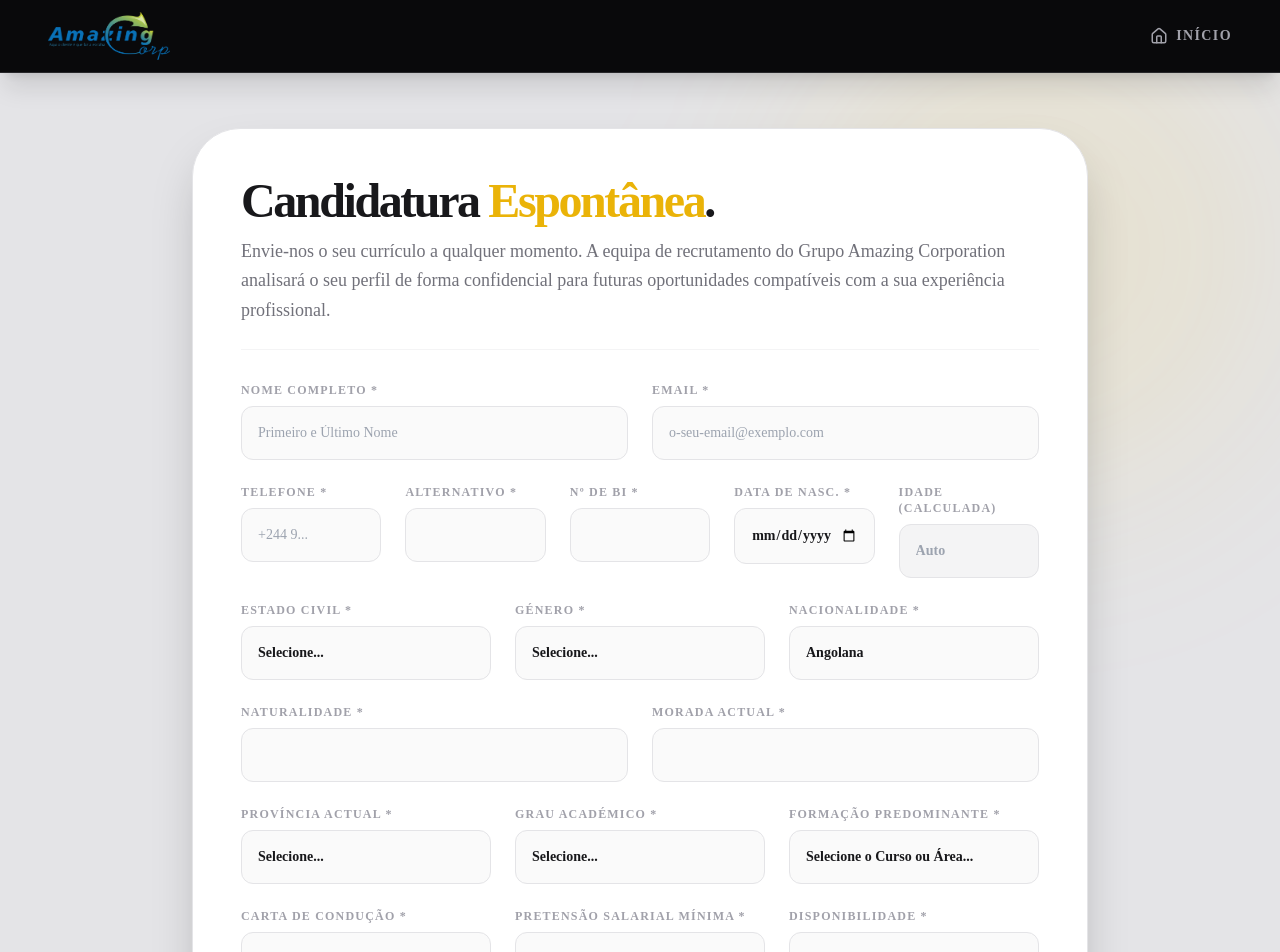
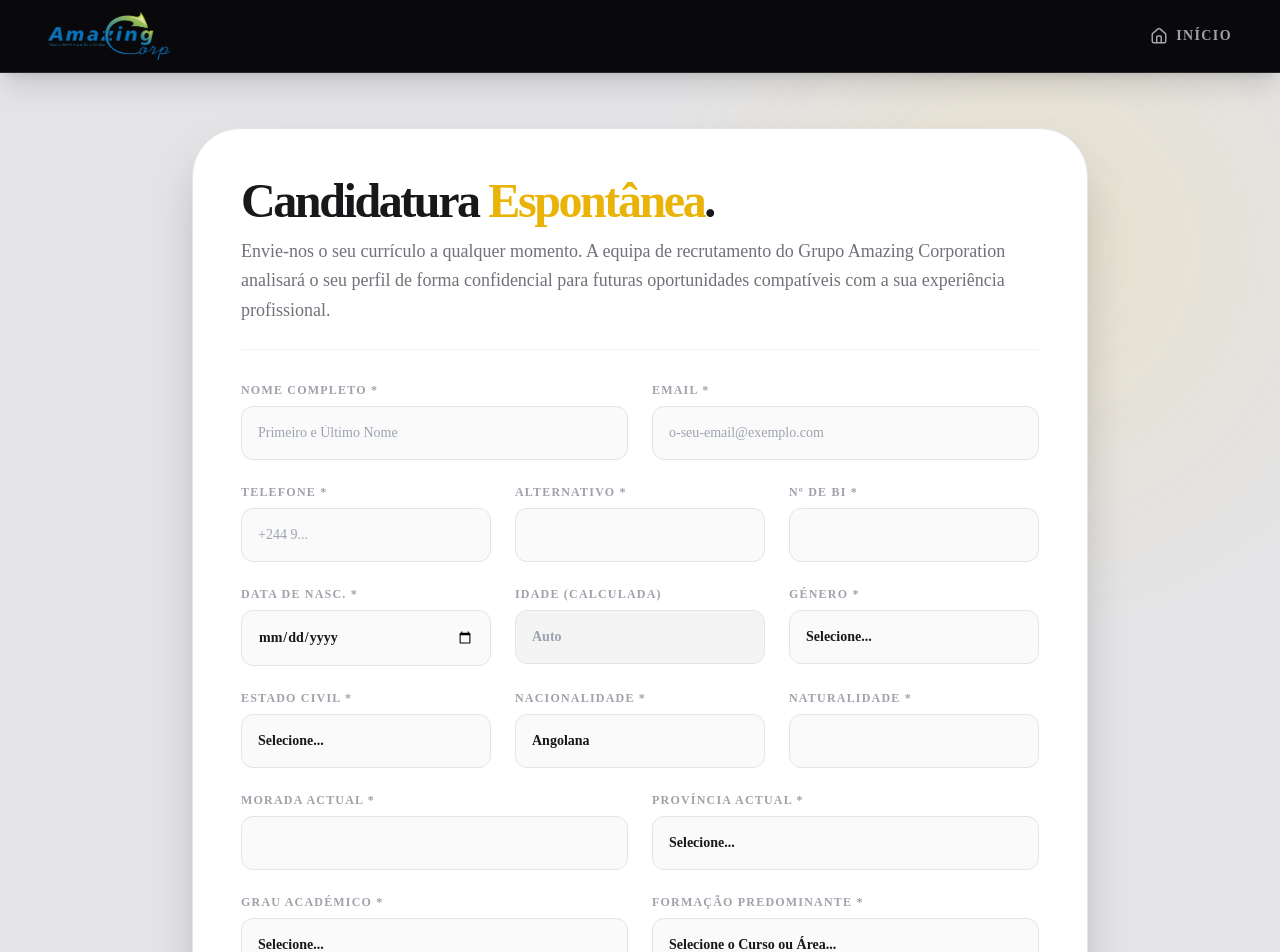
Before and after one commit to Simao1994/Amazing-Corporation-ERP-PRO, a React (Vite) app: page /#/candidatura-espontanea in a window 1280 px wide. Shown: the top 952 px of the page. Built offline with nearby package versions, Linux system fonts and the light colour scheme; no server answers; the database is empty; sample sign-in values are in the browser's storage.

Commit message:
style(rh): Align Spontaneous Form Grid Layout
- Grouped inputs homogeneously (2 and 3 columns) for better readability.

- Solved chaotic spacing on ID documents and demographics fields.

```diff
--- a/pages/PublicCandidaturaEspontanea.tsx
+++ b/pages/PublicCandidaturaEspontanea.tsx
@@ -227,6 +227,7 @@
                     </div>
 
                     <form onSubmit={handleSubmit} className="space-y-6">
+                        {/* IDENTIFICAÇÃO BÁSICA */}
                         <div className="grid grid-cols-1 md:grid-cols-2 gap-6">
                             <div>
                                 <label className="block text-xs font-black text-zinc-400 uppercase tracking-widest mb-2">Nome Completo *</label>
@@ -238,7 +239,8 @@
                             </div>
                         </div>
 
-                        <div className="grid grid-cols-1 md:grid-cols-2 lg:grid-cols-5 gap-6">
+                        {/* CONTACTOS E BI */}
+                        <div className="grid grid-cols-1 md:grid-cols-3 gap-6">
                             <div>
                                 <label className="block text-xs font-black text-zinc-400 uppercase tracking-widest mb-2">Telefone *</label>
                                 <input required type="tel" value={formData.telefone} onChange={e => setFormData({ ...formData, telefone: e.target.value })} className="w-full bg-zinc-50 border border-zinc-200 text-zinc-900 rounded-xl p-4 text-sm font-bold focus:border-yellow-500 focus:ring-2 focus:ring-yellow-500/20 outline-none transition-all placeholder:font-normal" placeholder="+244 9..." />
@@ -251,6 +253,10 @@
                                 <label className="block text-xs font-black text-zinc-400 uppercase tracking-widest mb-2">Nº de BI *</label>
                                 <input required type="text" value={formData.bi} onChange={e => setFormData({ ...formData, bi: e.target.value })} className="w-full bg-zinc-50 border border-zinc-200 text-zinc-900 rounded-xl p-4 text-sm font-bold focus:border-yellow-500 focus:ring-2 focus:ring-yellow-500/20 outline-none transition-all placeholder:font-normal" />
                             </div>
+                        </div>
+
+                        {/* DADOS PESSOAIS */}
+                        <div className="grid grid-cols-1 md:grid-cols-3 gap-6">
                             <div>
                                 <label className="block text-xs font-black text-zinc-400 uppercase tracking-widest mb-2">Data de Nasc. *</label>
                                 <input required type="date" value={formData.data_nascimento} onChange={e => setFormData({ ...formData, data_nascimento: e.target.value })} className="w-full bg-zinc-50 border border-zinc-200 text-zinc-900 rounded-xl p-4 text-sm font-bold focus:border-yellow-500 focus:ring-2 focus:ring-yellow-500/20 outline-none transition-all placeholder:font-normal" />
@@ -265,8 +271,18 @@
                                     className="w-full bg-zinc-100 border border-zinc-200 text-zinc-500 rounded-xl p-4 text-sm font-bold cursor-not-allowed outline-none transition-all"
                                 />
                             </div>
+                            <div>
+                                <label className="block text-xs font-black text-zinc-400 uppercase tracking-widest mb-2">Género *</label>
+                                <select required value={formData.genero} onChange={e => setFormData({ ...formData, genero: e.target.value })} className="w-full bg-zinc-50 border border-zinc-200 text-zinc-900 rounded-xl p-4 text-sm font-bold focus:border-yellow-500 focus:ring-2 focus:ring-yellow-500/20 outline-none transition-all appearance-none cursor-pointer">
+                                    <option value="" disabled>Selecione...</option>
+                                    <option value="Masculino">Masculino</option>
+                                    <option value="Feminino">Feminino</option>
+                                    <option value="Prefiro não dizer">Prefiro não dizer</option>
+                                </select>
+                            </div>
                         </div>
 
+                        {/* ESTADO CIVIL E DEMOGRAFIA */}
                         <div className="grid grid-cols-1 md:grid-cols-3 gap-6">
                             <div>
                                 <label className="block text-xs font-black text-zinc-400 uppercase tracking-widest mb-2">Estado Civil *</label>
@@ -278,32 +294,21 @@
                                 </select>
                             </div>
                             <div>
-                                <label className="block text-xs font-black text-zinc-400 uppercase tracking-widest mb-2">Género *</label>
-                                <select required value={formData.genero} onChange={e => setFormData({ ...formData, genero: e.target.value })} className="w-full bg-zinc-50 border border-zinc-200 text-zinc-900 rounded-xl p-4 text-sm font-bold focus:border-yellow-500 focus:ring-2 focus:ring-yellow-500/20 outline-none transition-all appearance-none cursor-pointer">
-                                    <option value="" disabled>Selecione...</option>
-                                    <option value="Masculino">Masculino</option>
-                                    <option value="Feminino">Feminino</option>
-                                    <option value="Prefiro não dizer">Prefiro não dizer</option>
-                                </select>
-                            </div>
-                            <div>
                                 <label className="block text-xs font-black text-zinc-400 uppercase tracking-widest mb-2">Nacionalidade *</label>
                                 <input required type="text" value={formData.nacionalidade} onChange={e => setFormData({ ...formData, nacionalidade: e.target.value })} className="w-full bg-zinc-50 border border-zinc-200 text-zinc-900 rounded-xl p-4 text-sm font-bold focus:border-yellow-500 focus:ring-2 focus:ring-yellow-500/20 outline-none transition-all placeholder:font-normal" />
                             </div>
-                        </div>
-
-                        <div className="grid grid-cols-1 md:grid-cols-2 gap-6">
                             <div>
                                 <label className="block text-xs font-black text-zinc-400 uppercase tracking-widest mb-2">Naturalidade *</label>
                                 <input required type="text" value={formData.naturalidade} onChange={e => setFormData({ ...formData, naturalidade: e.target.value })} className="w-full bg-zinc-50 border border-zinc-200 text-zinc-900 rounded-xl p-4 text-sm font-bold focus:border-yellow-500 focus:ring-2 focus:ring-yellow-500/20 outline-none transition-all placeholder:font-normal" />
                             </div>
+                        </div>
+
+                        {/* MORADA */}
+                        <div className="grid grid-cols-1 md:grid-cols-2 gap-6">
                             <div>
                                 <label className="block text-xs font-black text-zinc-400 uppercase tracking-widest mb-2">Morada Actual *</label>
                                 <input required type="text" value={formData.morada} onChange={e => setFormData({ ...formData, morada: e.target.value })} className="w-full bg-zinc-50 border border-zinc-200 text-zinc-900 rounded-xl p-4 text-sm font-bold focus:border-yellow-500 focus:ring-2 focus:ring-yellow-500/20 outline-none transition-all placeholder:font-normal" />
                             </div>
-                        </div>
-
-                        <div className="grid grid-cols-1 md:grid-cols-3 gap-6">
                             <div>
                                 <label className="block text-xs font-black text-zinc-400 uppercase tracking-widest mb-2">Província Actual *</label>
                                 <select required value={formData.provincia} onChange={e => setFormData({ ...formData, provincia: e.target.value })} className="w-full bg-zinc-50 border border-zinc-200 text-zinc-900 rounded-xl p-4 text-sm font-bold focus:border-yellow-500 focus:ring-2 focus:ring-yellow-500/20 outline-none transition-all appearance-none cursor-pointer">
@@ -332,6 +337,10 @@
                                     <option value="Exterior">Exterior</option>
                                 </select>
                             </div>
+                        </div>
+
+                        {/* EDUCAÇÃO */}
+                        <div className="grid grid-cols-1 md:grid-cols-2 gap-6">
                             <div>
                                 <label className="block text-xs font-black text-zinc-400 uppercase tracking-widest mb-2">Grau Académico *</label>
                                 <select required value={formData.nivel_academico} onChange={e => setFormData({ ...formData, nivel_academico: e.target.value })} className="w-full bg-zinc-50 border border-zinc-200 text-zinc-900 rounded-xl p-4 text-sm font-bold focus:border-yellow-500 focus:ring-2 focus:ring-yellow-500/20 outline-none transition-all appearance-none cursor-pointer">
@@ -369,6 +378,7 @@
                             </div>
                         </div>
 
+                        {/* EXTRAS */}
                         <div className="grid grid-cols-1 md:grid-cols-3 gap-6">
                             <div>
                                 <label className="block text-xs font-black text-zinc-400 uppercase tracking-widest mb-2">Carta de Condução *</label>
```
